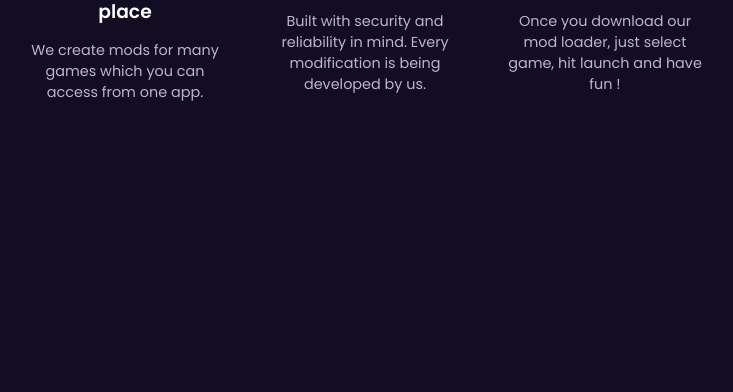
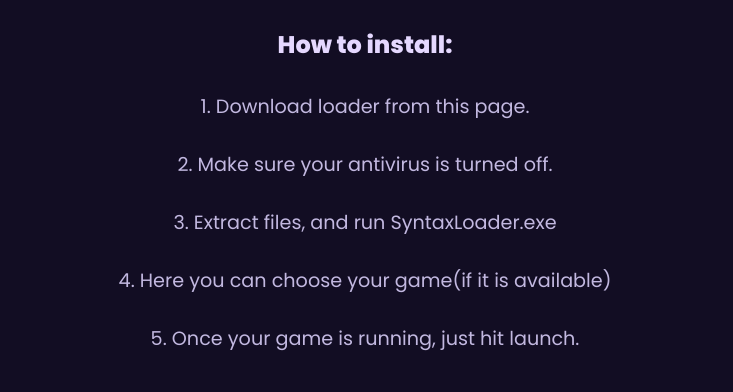
Before and after one commit to KebabUnit/SyntaxMenu, a plain HTML site: page index.html in a window 1280 px wide. Shown: the part 592-984 px from the top of the page, without its empty margins (275-1008 px from the left). Before the commit the page ends 840 px from the top, so only its background shows below. Drawn offline with Linux system fonts and the light colour scheme.

Commit message:
Update index.html

```diff
--- a/index.html
+++ b/index.html
@@ -90,6 +90,8 @@
     }
   </style>
 </head>
+<link rel="icon" href="iconNoBackgroud.png">
+
 <body>
   <img src="iconNoBackgroud.png" alt="Logo" class="logo" />
   <h1>Download our Loader</h1>
@@ -116,5 +118,13 @@
       <p>Once you download our mod loader, just select game, hit launch and have fun !</p>
     </div>
   </div>
+
+  <h2 class="subtitle">How to install:</h2>
+  <p class="subtitle">1. Download loader from this page.</p>
+  <p class="subtitle">2. Make sure your antivirus is turned off.</p>
+  <p class="subtitle">3. Extract files, and run SyntaxLoader.exe</p>
+  <p class="subtitle">4. Here you can choose your game(if it is available)</p>
+  <p class="subtitle">5. Once your game is running, just hit launch.</p>
+
 </body>
 </html>
```
